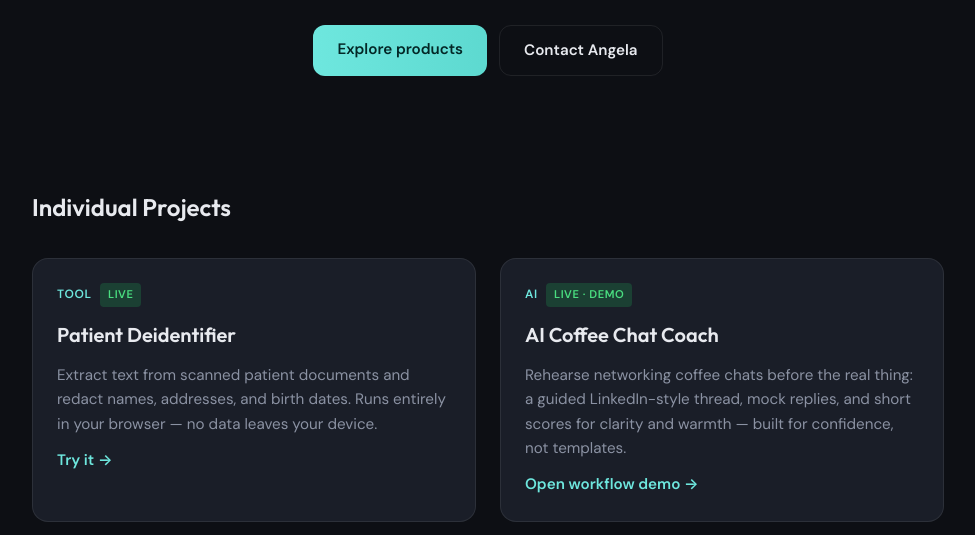
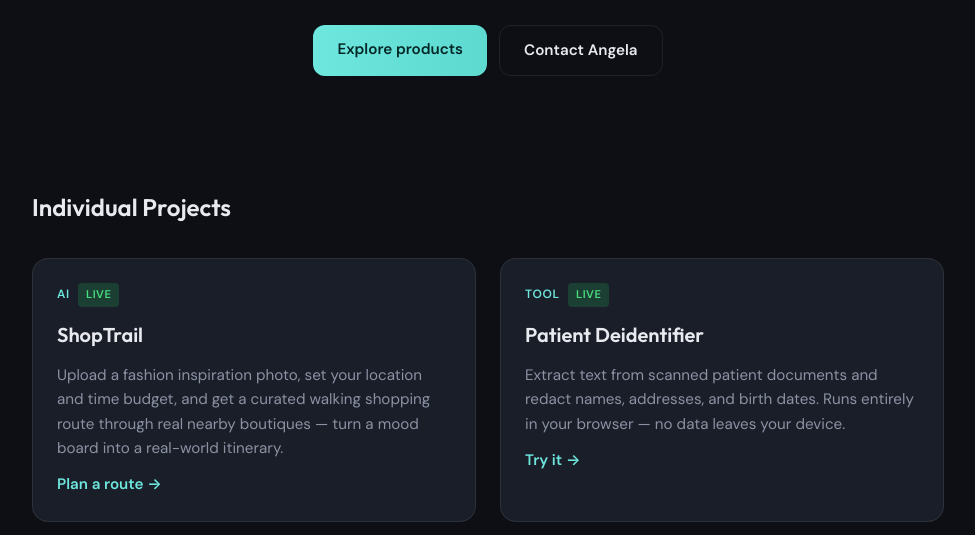
Before and after one commit to AngelaLYY/angelalianglabs-portfolio, a plain HTML site: page index.html in a window 1280 px wide. Shown: the part 417-952 px from the top of the page, without its empty margins (152-1127 px from the left). Drawn offline with Linux system fonts and the light colour scheme.

Commit message:
added ShopTrail card

```diff
--- a/index.html
+++ b/index.html
@@ -38,6 +38,18 @@
     <section id="apps" class="apps">
       <h2>Individual Projects</h2>
       <div class="app-grid">
+        <article class="app-card">
+          <div class="app-card-content">
+            <div class="app-meta">
+              <span class="app-tag">AI</span>
+              <span class="app-status app-status-live">Live</span>
+            </div>
+            <h3>ShopTrail</h3>
+            <p>Upload a fashion inspiration photo, set your location and time budget, and get a curated walking shopping route through real nearby boutiques — turn a mood board into a real-world itinerary.</p>
+            <a href="https://shoptrail.lovable.app/" target="_blank" rel="noopener" class="app-link">Plan a route →</a>
+          </div>
+        </article>
+
         <article class="app-card">
           <div class="app-card-content">
             <div class="app-meta">
```
